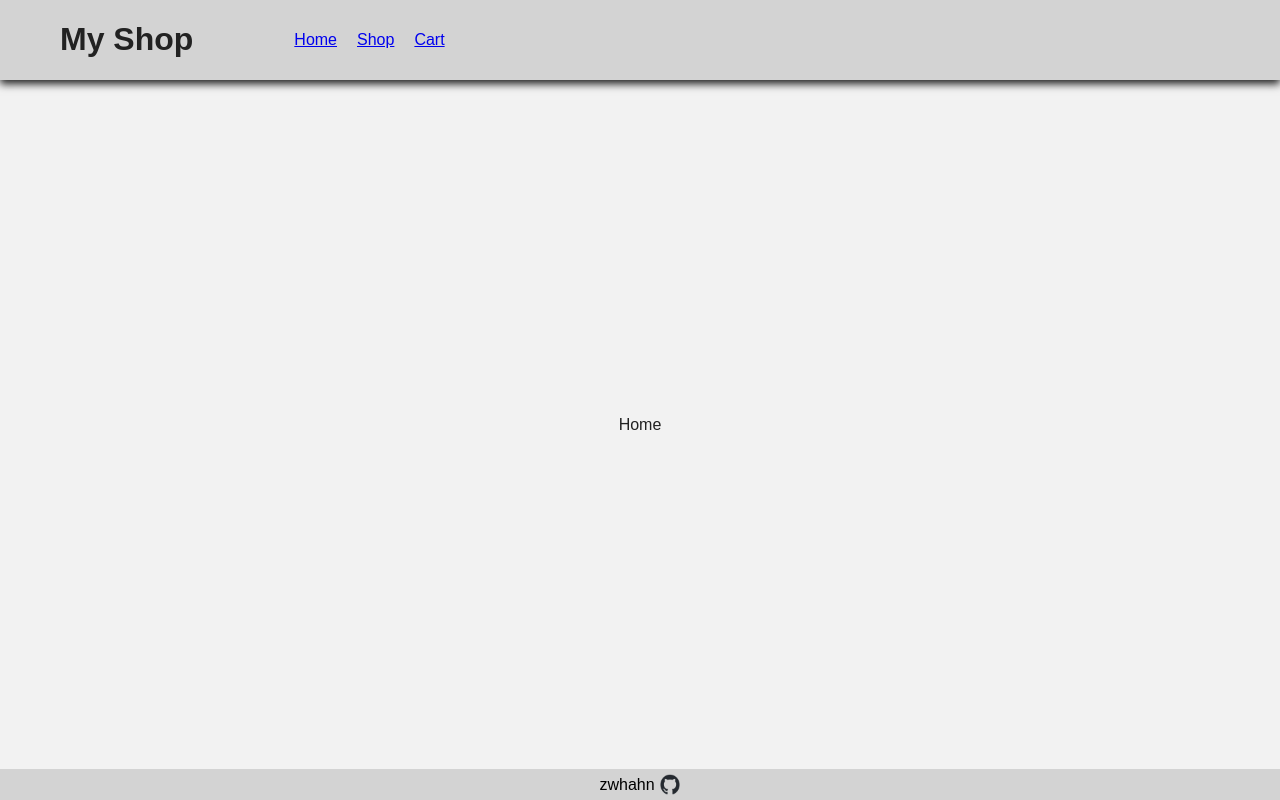
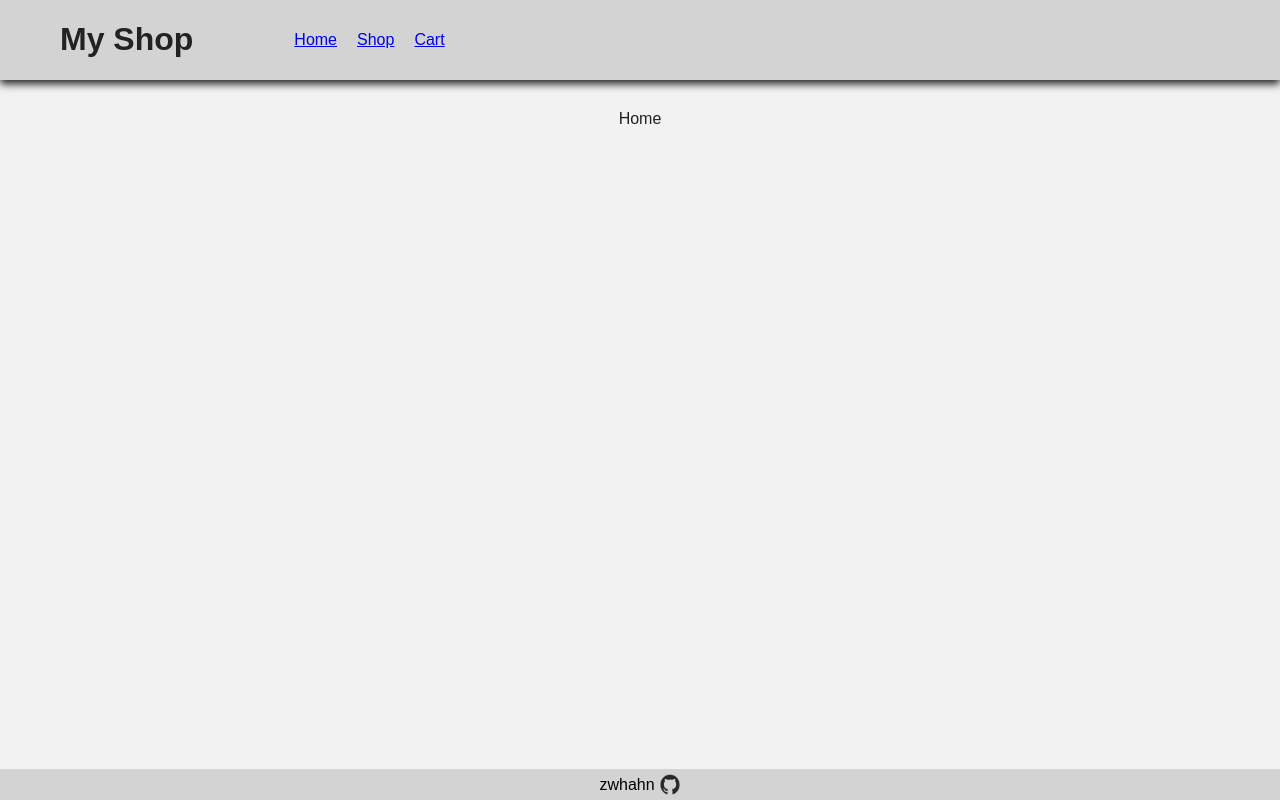
Before and after one commit to zwhahn/shopping_cart, a React (Vite) app: page / in a window 1280 px wide. Built offline with nearby package versions, Linux system fonts and the light colour scheme.

Commit message:
style: add box-shadow, remove unnecessary grid display

```diff
--- a/src/styleModules/cart.module.css
+++ b/src/styleModules/cart.module.css
@@ -8,6 +8,7 @@
   border: #222222 1px solid;
   border-radius: 10px;
   padding: 10px 10px;
+  box-shadow: 4px 4px 8px gray;
 }
 
 .imageContainer {
@@ -32,6 +33,7 @@
   width: 300px;
   display: flex;
   align-items: center;
+  margin-right: 10px;
 }
 
 .productQuantity {
--- a/src/styleModules/layout.module.css
+++ b/src/styleModules/layout.module.css
@@ -13,7 +13,6 @@
 }
 
 .pageContainer {
-  display: grid;
   padding: 30px 60px;
   flex-grow: 1;
 }
```
